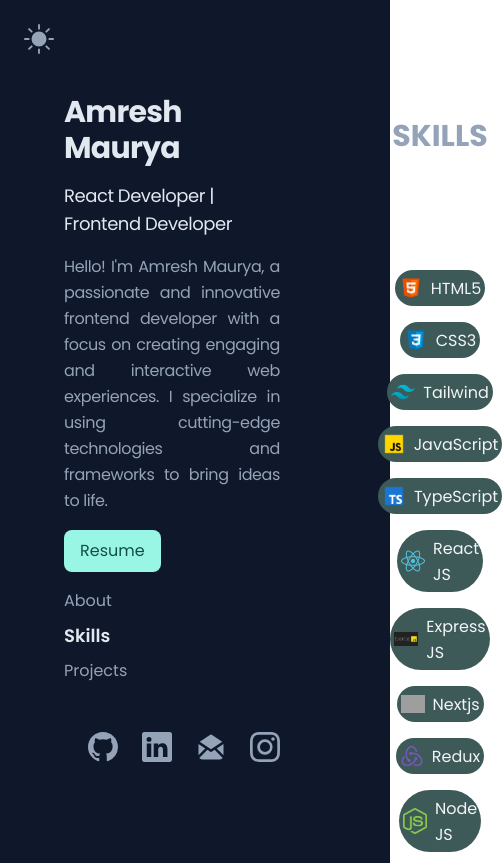
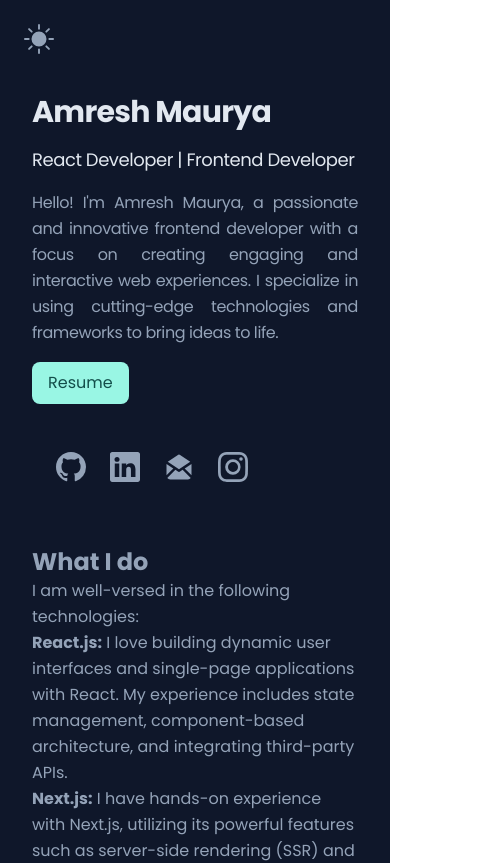
Before and after one commit to amreshpro/proportfolio, a React (Vite) app: page /skills in a window 390 px wide. Shown: the top 863 px of the page, 504 px wide, since content can reach past the window. Built offline with nearby package versions, Linux system fonts and the light colour scheme; grey boxes are pictures that could not be loaded.

Commit message:
overall done

```diff
--- a/index.html
+++ b/index.html
@@ -69,7 +69,7 @@
     <title>Amresh Maurya</title>
   </head>
   <body
-    class="overflow-hidden "
+    class="overflow-hidden h-full"
   >
     <div id="root"></div>
     <script type="module" src="/src/main.tsx"></script>
--- a/src/App.tsx
+++ b/src/App.tsx
@@ -1,21 +1,23 @@
 import { Outlet } from "react-router-dom";
 import Hero from "./components/Hero";
 import ThemeButton from "./components/ThemeButton";
-// import About from "./components/About";
-// import Projects from "./components/Projects";
-// import Skills from "./components/Skills";
+import AllSection from "./components/AllSection";
 
 export default function App() {
-  return (<div className="w-screen">
-  <ThemeButton/>
- <div className="layout flex gap-8 justify-evenly " >
-    <div className="left px-16 pt-8 ">
-        <Hero/>
+  return (
+    <div>
+      <ThemeButton />
+      <div className="large-screeen flex sm:flex-col justify-evenly ">
+        <div className="hero sm:hidden pt-8 px-16 sm:px-8">
+          <Hero />
+        </div>
+        <div className="outlet sm:hidden pt-8 overflow-y-scroll h-screen">
+          <Outlet />
+        </div>
+        <div className=" hidden sm:flex pt-8 overflow-y-scroll h-screen">
+          <AllSection />
+        </div>
+      </div>
     </div>
-    <div className="right overflow-scroll px-16 pt-8">
-        <Outlet/>
-    </div>
- </div>
-  </div>
   );
 }
--- a/src/components/About.tsx
+++ b/src/components/About.tsx
@@ -1,6 +1,6 @@
 export default function About() {
   return (
-    <div id="about" className="h-screen w-full">
+    <div id="about" className="w-full">
       <h1 className="text-2xl font-bold">What I do</h1>
       <p>I am well-versed in the following technologies:</p>
       <ul className="about-list ">
--- /dev/null
+++ b/src/components/AllSection.tsx
@@ -0,0 +1,15 @@
+import About from "./About";
+import Hero from "./Hero";
+import Projects from "./Projects";
+import Skills from "./Skills";
+
+export default function AllSection() {
+  return (
+    <div className="flex flex-col gap-16 px-8 xsm:px-4">
+      <Hero />
+      <About />
+      <Skills />
+      <Projects />
+    </div>
+  );
+}
--- a/src/components/Hero.tsx
+++ b/src/components/Hero.tsx
@@ -5,22 +5,40 @@ import SocialLinks from "./SocialLinks";
 import { SOCIAL_LINKS } from "../constants/SOCIAL_LINKS";
 import { useThemeContext } from "../theme/ThemeProvider";
 export default function Hero() {
-    const { theme } = useThemeContext();
+  const { theme } = useThemeContext();
 
   return (
-    <div className=" flex flex-col gap-4 h-screen">
-      <h1 className={`${theme=='dark' ? 'text-slate-200' : 'text-red-900'} sm:text-3xl md:text-4xl text-5xl font-bold tracking-tight `}>
+    <div className=" w-full flex flex-col gap-4  ">
+      <h1
+        className={`${
+          theme == "dark" ? "text-slate-200" : "text-red-900"
+        } sm:text-3xl md:text-4xl text-5xl font-bold tracking-tight `}
+      >
         {MYNAME}
       </h1>
-      <h2 className={` ${theme=='dark' ? 'text-slate-200' : 'text-red-900'}  text-xl sm:text-lg font-light tracking-tight `}>
+      <h2
+        className={` ${
+          theme == "dark" ? "text-slate-200" : "text-red-900"
+        }  text-xl sm:text-lg font-light tracking-tight `}
+      >
         {MYPROFILE}
       </h2>
       <p className="tracking-tight text-justify">{MYBIO}</p>
-{/* resume link */}
-<Link to={SOCIAL_LINKS?.resume} target="_blank" className={`px-4 py-2 ${theme=='dark' ? ' bg-teal-200 hover:bg-teal-900 hover:text-teal-200 text-teal-900 ':' bg-red-900 hover:bg-red-700 hover:text-red-100 text-red-50 '}transition-all  rounded-lg w-fit`}>Resume</Link>
+      {/* resume link */}
+      <Link
+        to={SOCIAL_LINKS?.resume}
+        target="_blank"
+        className={`px-4 py-2 ${
+          theme == "dark"
+            ? " bg-teal-200 hover:bg-teal-900 hover:text-teal-200 text-teal-900 "
+            : " bg-red-900 hover:bg-red-700 hover:text-red-100 text-red-50 "
+        }transition-all  rounded-lg w-fit`}
+      >
+        Resume
+      </Link>
       {/* Navlink */}
-      <div className="navbar visible ">
-      <Navbar />
+      <div className="navbar sm:hidden">
+        <Navbar />
       </div>
       {/* social links */}
       <SocialLinks />
--- a/src/components/Projects.tsx
+++ b/src/components/Projects.tsx
@@ -3,7 +3,7 @@ import ProjectCard  from "./ProjectCard"
 
 const Projects = () => {
   return (
-    <div className="flex  flex-col justify-center items-center px-4  ">
+    <div className="flex  flex-col justify-center items-center px-4 w-full ">
       <h1
         id="projects"
         className=" text-3xl uppercase font-bold text-center"
--- a/src/components/Skills.tsx
+++ b/src/components/Skills.tsx
@@ -5,7 +5,7 @@ import SkillTag from "./SkillTag";
 
 export  default function Skills() {
   return (
-    <div className="flex flex-col justify-center items-center">
+    <div className="flex flex-col justify-center items-center w-full">
       <h1 id="skill" className="text-3xl uppercase font-bold  text-center my-6">
         Skills
       </h1>
```
Also changed, not shown: src/components/Navbar.tsx (+22 -11 lines).
